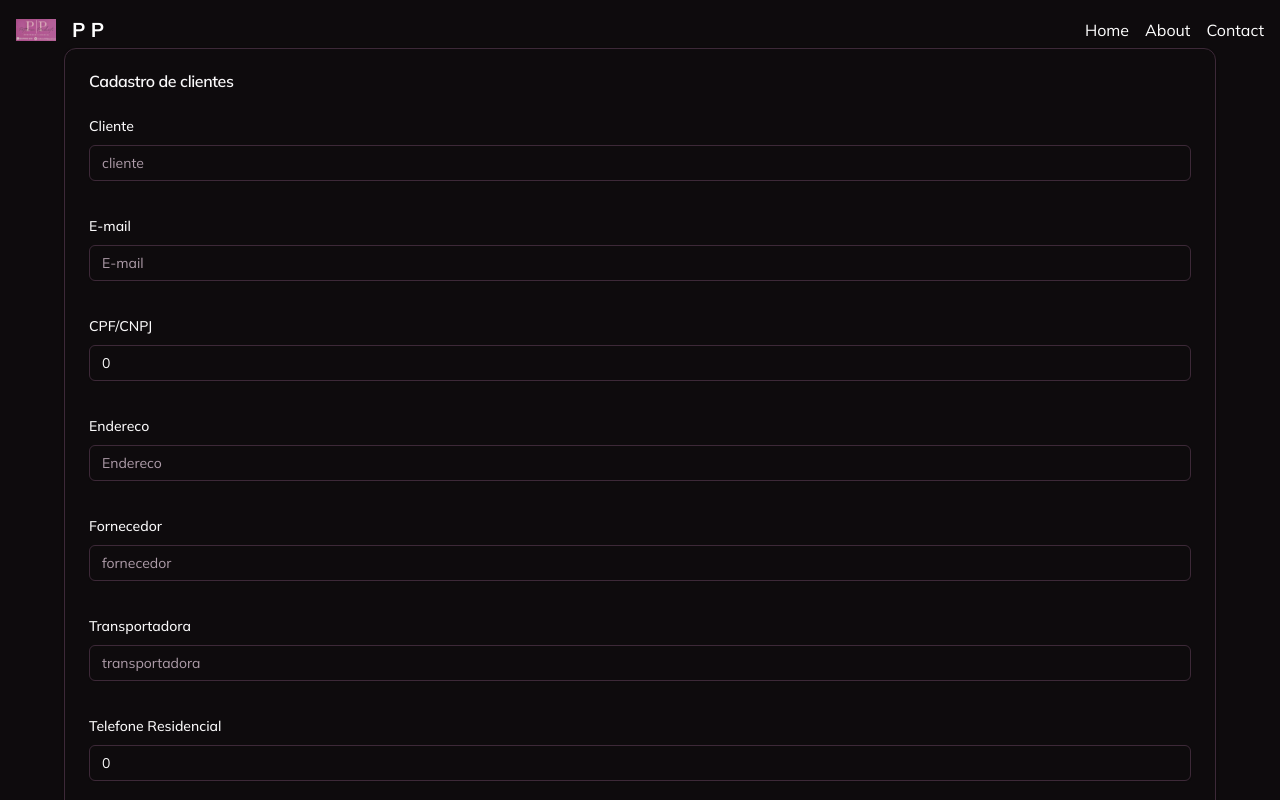
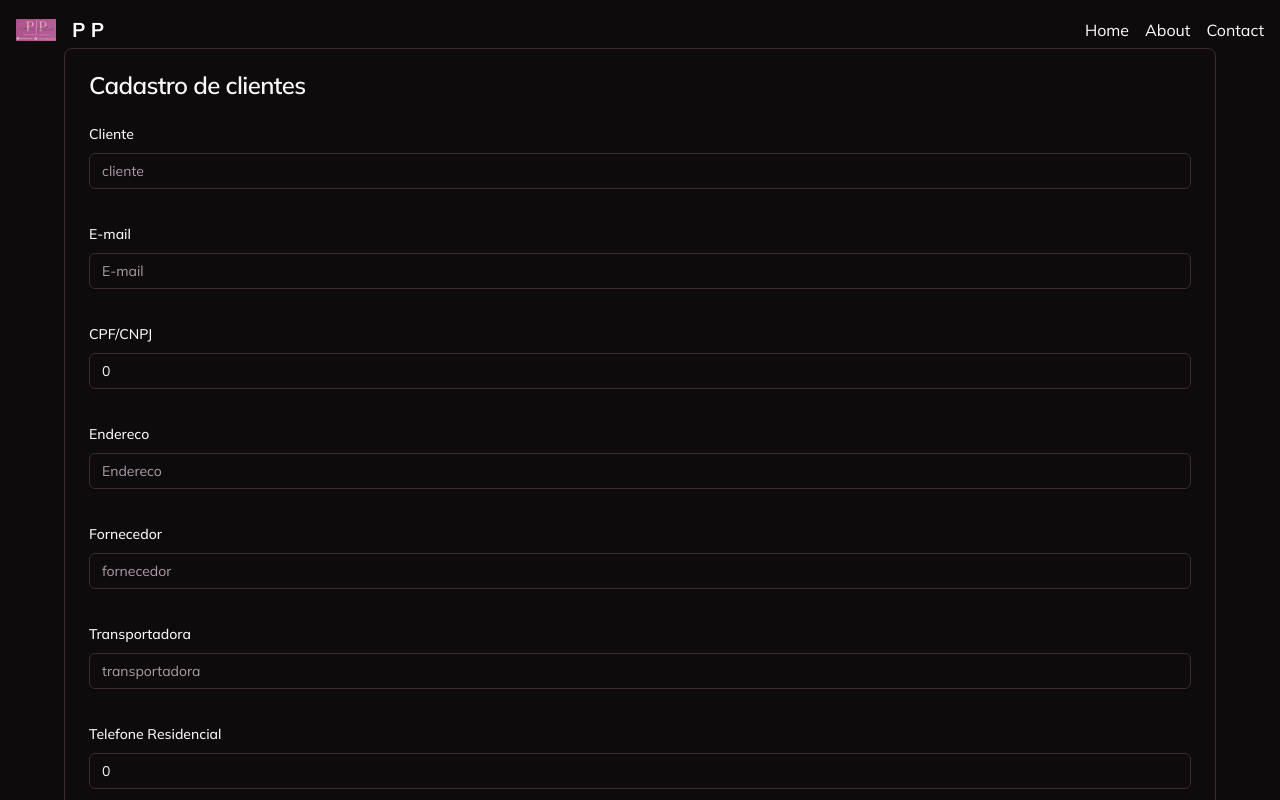
Before and after one commit to jairo-de-lima/controle-de-clientes, a Next.js app: page / in a window 1280 px wide. Shown: the top 800 px of the page. Built offline with nearby package versions, Linux system fonts and the light colour scheme.

Commit message:
feat: add components and validation setup - add Input, Card, Form, and Button components from ShadCN - add zod and react-hook-form packages for form validation and management - add ClientForm component to Home page (page.tsx) for rendering

```diff
--- a/app/_components/ui/card.tsx
+++ b/app/_components/ui/card.tsx
@@ -9,7 +9,7 @@
   <div
     ref={ref}
     className={cn(
-      "rounded-xl border bg-card text-card-foreground shadow",
+      "rounded-lg border bg-card text-card-foreground shadow-sm",
       className,
     )}
     {...props}
@@ -35,7 +35,10 @@
 >(({ className, ...props }, ref) => (
   <div
     ref={ref}
-    className={cn("font-semibold leading-none tracking-tight", className)}
+    className={cn(
+      "text-2xl font-semibold leading-none tracking-tight",
+      className,
+    )}
     {...props}
   />
 ));
```
Also changed, not shown: app/_components/ClientForm.tsx (line endings or trailing spaces), 1 other file (tests, documents, lock files or other folders).
